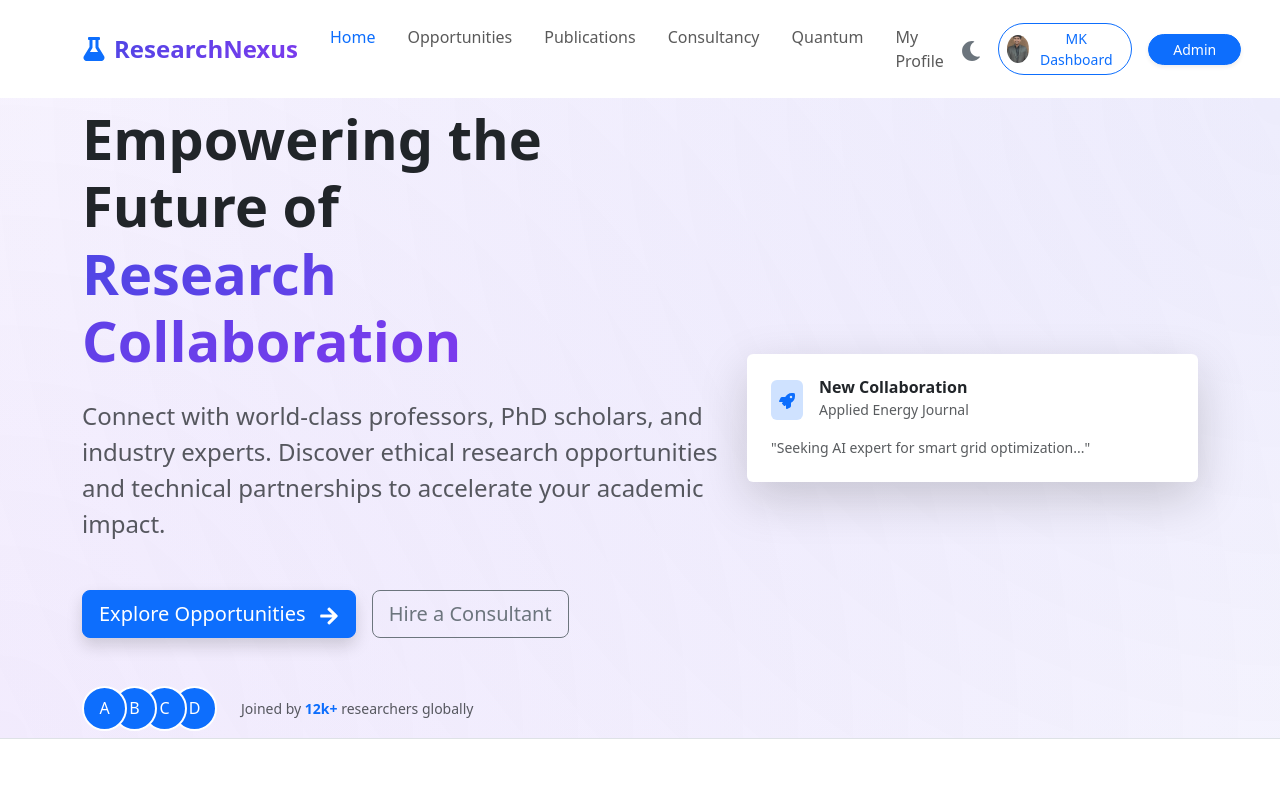
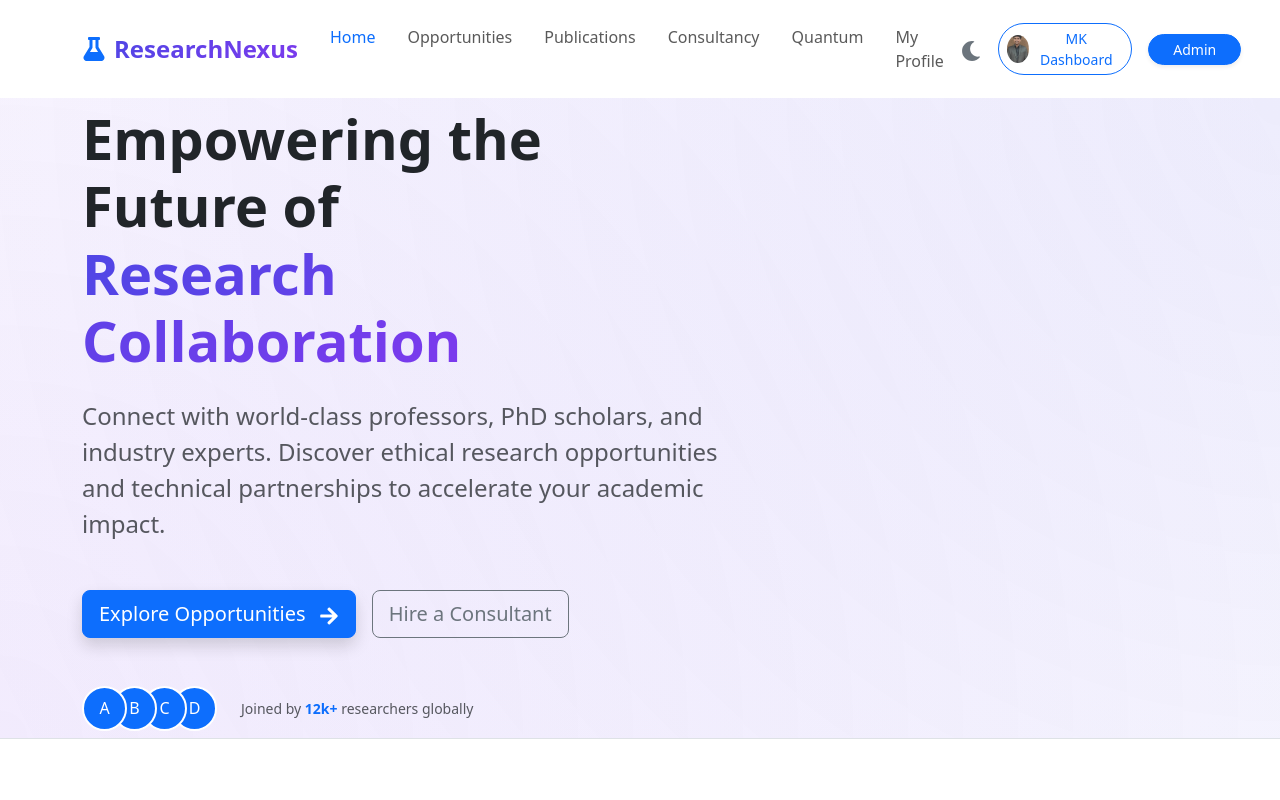
Before and after one commit to mohanappikonda/my-website, a React (Vite) app: page / in a window 1280 px wide. Shown: the top 800 px of the page. Built offline with nearby package versions, Linux system fonts and the light colour scheme.

Commit message:
Removed hardcoded New Collaboration card

```diff
--- a/src/pages/Home.jsx
+++ b/src/pages/Home.jsx
@@ -41,18 +41,6 @@ const Home = () => {
             </div>
             <div className="col-lg-5 d-none d-lg-block">
               <div className="position-relative">
-                <div className="card glass p-4 border-0 shadow-lg floating-anim">
-                  <div className="d-flex align-items-center gap-3 mb-3">
-                    <div className="bg-primary-subtle p-2 rounded">
-                      <FaRocket className="text-primary" />
-                    </div>
-                    <div>
-                      <h6 className="mb-0 fw-bold">New Collaboration</h6>
-                      <small className="text-muted">Applied Energy Journal</small>
-                    </div>
-                  </div>
-                  <p className="small text-muted mb-0">"Seeking AI expert for smart grid optimization..."</p>
-                </div>
               </div>
             </div>
           </div>
```
